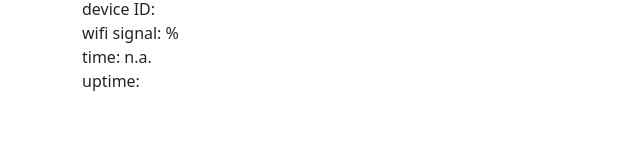
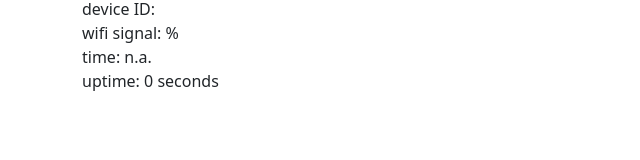
Before and after one commit to coding-lemur/bed-room-clock-dashboard, a Vue app: page / in a window 1280 px wide. Shown: the part 137-297 px from the top of the page, without its empty margins (0-640 px from the left). Built offline with nearby package versions, Linux system fonts and the light colour scheme; no server answers.

Commit message:
use computed property for uptime; only refreshing wifiQuality value on interval

```diff
--- a/src/App.vue
+++ b/src/App.vue
@@ -15,7 +15,7 @@
       <div>time: <span class="value">n.a.</span></div>
       <div>
         uptime:
-        <span class="value">{{ uptime }}</span>
+        <span class="value">{{ formatedUptime }}</span>
       </div>
     </section>
   </div>
@@ -39,16 +39,30 @@ export default {
       timer: undefined,
     }
   },
+  computed: {
+    formatedUptime() {
+      return humanizeDuration(this.uptime * 1000)
+    },
+  },
   methods: {
     async loadData() {
       const resp = await fetch('/api/info')
       const data = await resp.json()
       const { system, network } = data
 
-      this.version = data.version
-      this.deviceId = system.deviceId
+      if (!this.version) {
+        this.version = data.version
+      }
+
+      if (!this.deviceId) {
+        this.deviceId = system.deviceId
+      }
+
       this.wifiQuality = network.wifiQuality
-      this.uptime = humanizeDuration(system.uptime * 1000)
+
+      if (!this.uptime) {
+        this.uptime = system.uptime
+      }
     }
   },
   beforeMount() {
```
